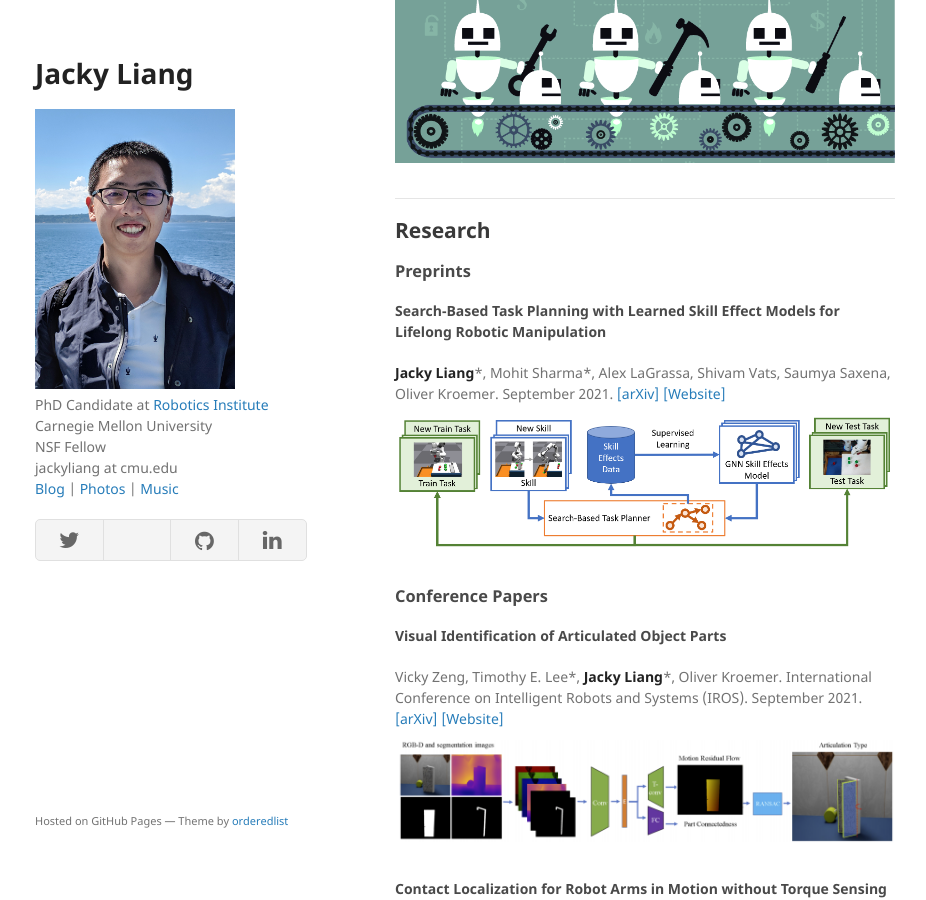
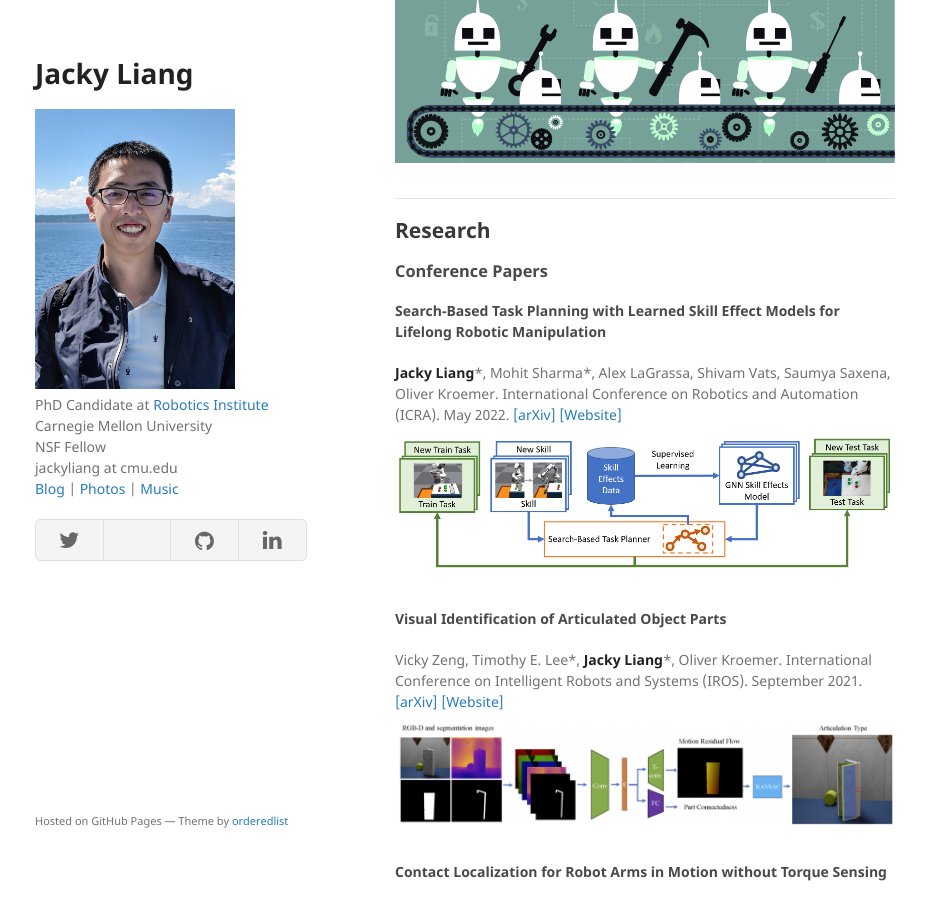
Before and after one commit to jacky-liang/jacky.io, a Jekyll site: the page built from index.md, in a window 1280 px wide and 900 px high, scrolled down 1277 px. Shown: the whole window, without its empty margins (175-1101 px from the left). Built offline with Jekyll 4.4.1, drawn with Linux system fonts in a browser that asks for light colours; a style sheet for code colours, icons or effects is not loaded; our own code applies the rules of GitHub Pages for plain Markdown files.

Commit message:
Update index.md

```diff
--- a/index.md
+++ b/index.md
@@ -35,16 +35,17 @@ Check us out and [subscribe](https://lastweekin.ai/) if you like what you see :)
 
 ## Research
 
-### Preprints
+<!-- ### Preprints -->
+
+### Conference Papers
 
 #### Search-Based Task Planning with Learned Skill Effect Models for Lifelong Robotic Manipulation
 **Jacky Liang**\*, Mohit Sharma\*, Alex LaGrassa, Shivam Vats, Saumya Saxena, Oliver Kroemer.
-September 2021.
+International Conference on Robotics and Automation (ICRA).
+May 2022.
 [\[arXiv\]](https://arxiv.org/abs/2109.08771)
 [\[Website\]](https://sites.google.com/view/sem-for-lifelong-manipulation)
 [<img class="pub-img" src="{{ site.baseurl }}assets/imgs/sem.png">](https://sites.google.com/view/sem-for-lifelong-manipulation)
-
-### Conference Papers
 
 #### Visual Identification of Articulated Object Parts
 Vicky Zeng, Timothy E. Lee\*, **Jacky Liang**\*, Oliver Kroemer.
```
